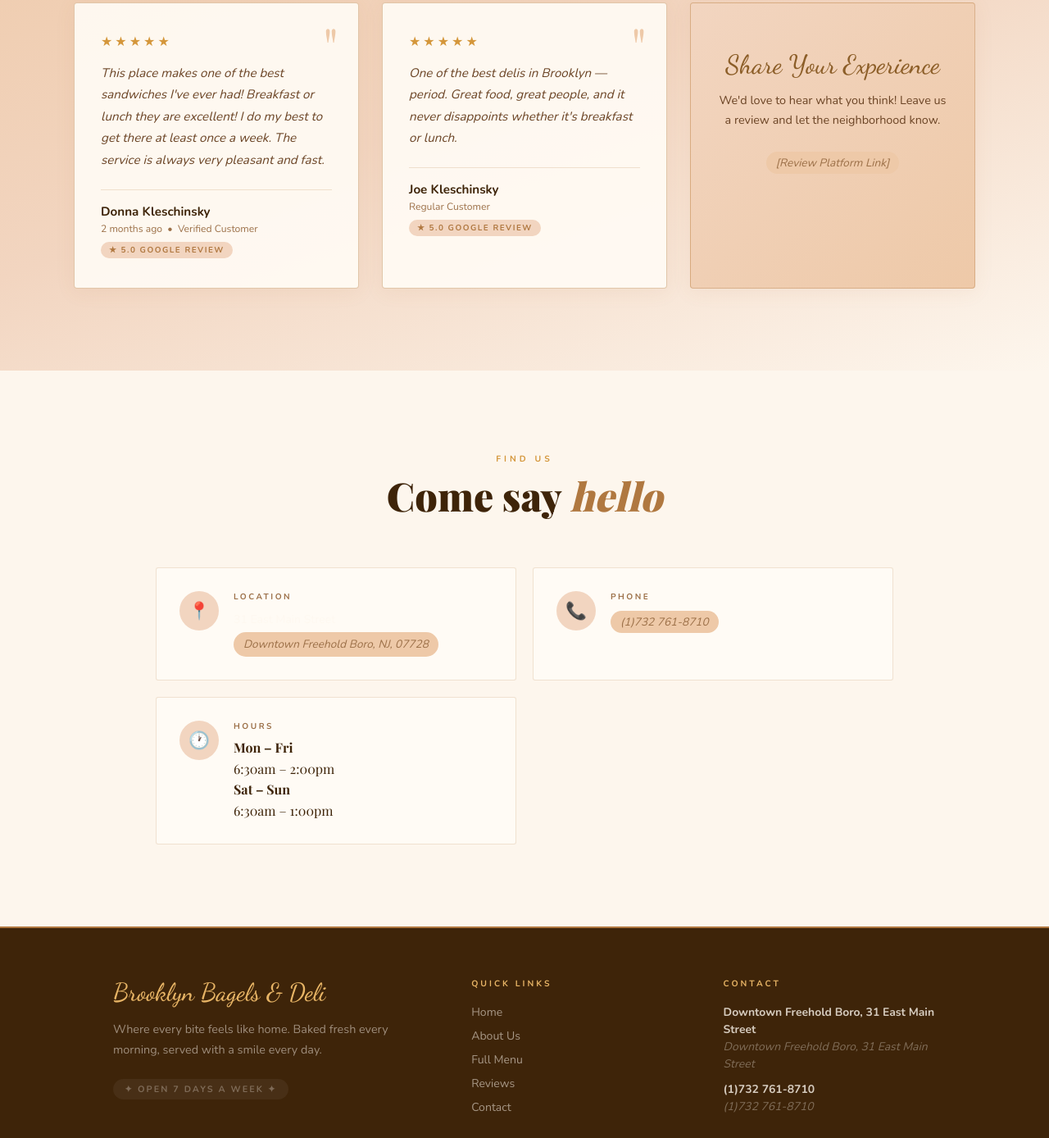
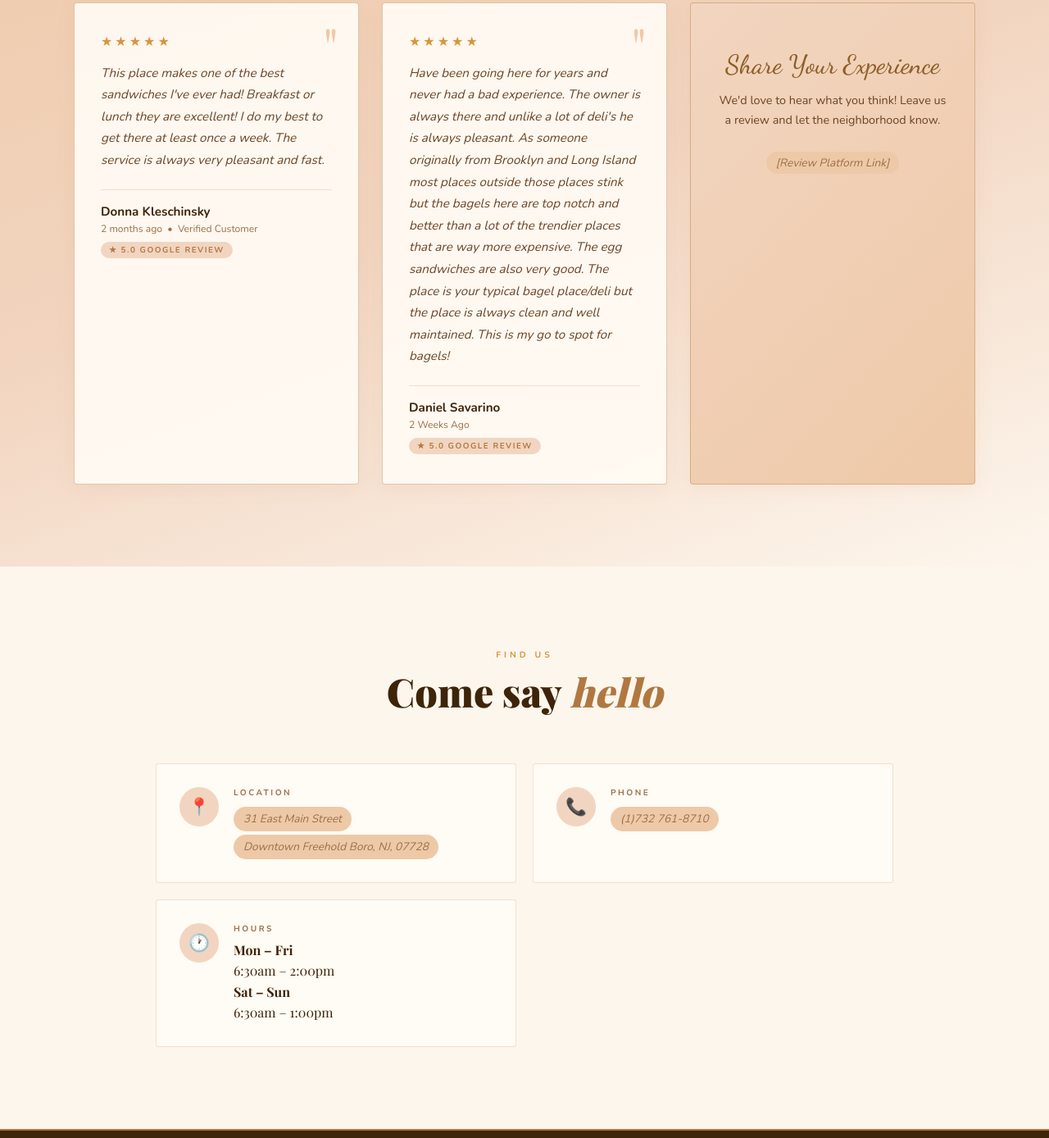
Before and after one commit to anieves20/Brooklyn-Bagels-and-Deli, a plain HTML site: page index.html in a window 1280 px wide. Shown: the part 3152-4540 px from the top of the page at 82% size. Drawn offline with nearby package versions, Linux system fonts and the light colour scheme; a web font is replaced by a local one.

Commit message:
Update index.html

```diff
--- a/index.html
+++ b/index.html
@@ -397,10 +397,10 @@
         <div class="rv-card">
           <div class="rv-quote">"</div>
           <div class="rv-stars"><span class="rv-star">★</span><span class="rv-star">★</span><span class="rv-star">★</span><span class="rv-star">★</span><span class="rv-star">★</span></div>
-          <p class="rv-text">One of the best delis in Brooklyn — period. Great food, great people, and it never disappoints whether it's breakfast or lunch.</p>
+          <p class="rv-text">Have been going here for years and never had a bad experience. The owner is always there and unlike a lot of deli's he is always pleasant. As someone originally from Brooklyn and Long Island most places outside those places stink but the bagels here are top notch and better than a lot of the trendier places that are way more expensive. The egg sandwiches are also very good. The place is your typical bagel place/deli but the place is always clean and well maintained. This is my go to spot for bagels!</p>
           <div class="rv-footer">
-            <div class="rv-name">Joe Kleschinsky</div>
-            <div class="rv-meta">Regular Customer</div>
+            <div class="rv-name">Daniel Savarino</div>
+            <div class="rv-meta">2 Weeks Ago</div>
             <div class="rv-platform">★ 5.0 Google Review</div>
           </div>
         </div>
@@ -427,14 +427,14 @@
           <div class="ct-card-icon">📍</div>
           <div>
             <div class="ct-card-label">Location</div>
-            <div class="ct-card-val"><span class="ct-placeholder; footer-link">31 East Main Street</span><br><span class="ct-placeholder">Downtown Freehold Boro, NJ, 07728</span></div>
+            <div class="ct-card-val"><span class="ct-placeholder">31 East Main Street</span><br><span class="ct-placeholder">Downtown Freehold Boro, NJ, 07728</span></div>
           </div>
         </div>
         <div class="ct-card">
           <div class="ct-card-icon">📞</div>
           <div>
             <div class="ct-card-label">Phone</div>
-            <div class="ct-card-val; footer-link"><span class="ct-placeholder">(1)732 761-8710</span></div>
+            <div class="ct-card-val"><span class="ct-placeholder">(1)732 761-8710</span></div>
           </div>
         </div>
         <div class="ct-card">
@@ -468,8 +468,8 @@
       </div>
       <div>
         <div class="footer-col-title">Contact</div>
-        <div class="footer-contact-item"><strong>Downtown Freehold Boro, 31 East Main Street</strong><span style="font-style:italic;color:rgba(253,246,237,.35)">Downtown Freehold Boro, 31 East Main Street</span></div>
-        <div class="footer-contact-item"><strong>(1)732 761-8710</strong><span style="font-style:italic;color:rgba(253,246,237,.35)">(1)732 761-8710</span></div>
+        <div class="footer-contact-item"><strong>Downtown Freehold Boro, 31 East Main Street</strong></div>
+        <div class="footer-contact-item"><strong>(1)732 761-8710</strong></div>
       </div>
     </div>
     <div class="footer-bottom">
```
